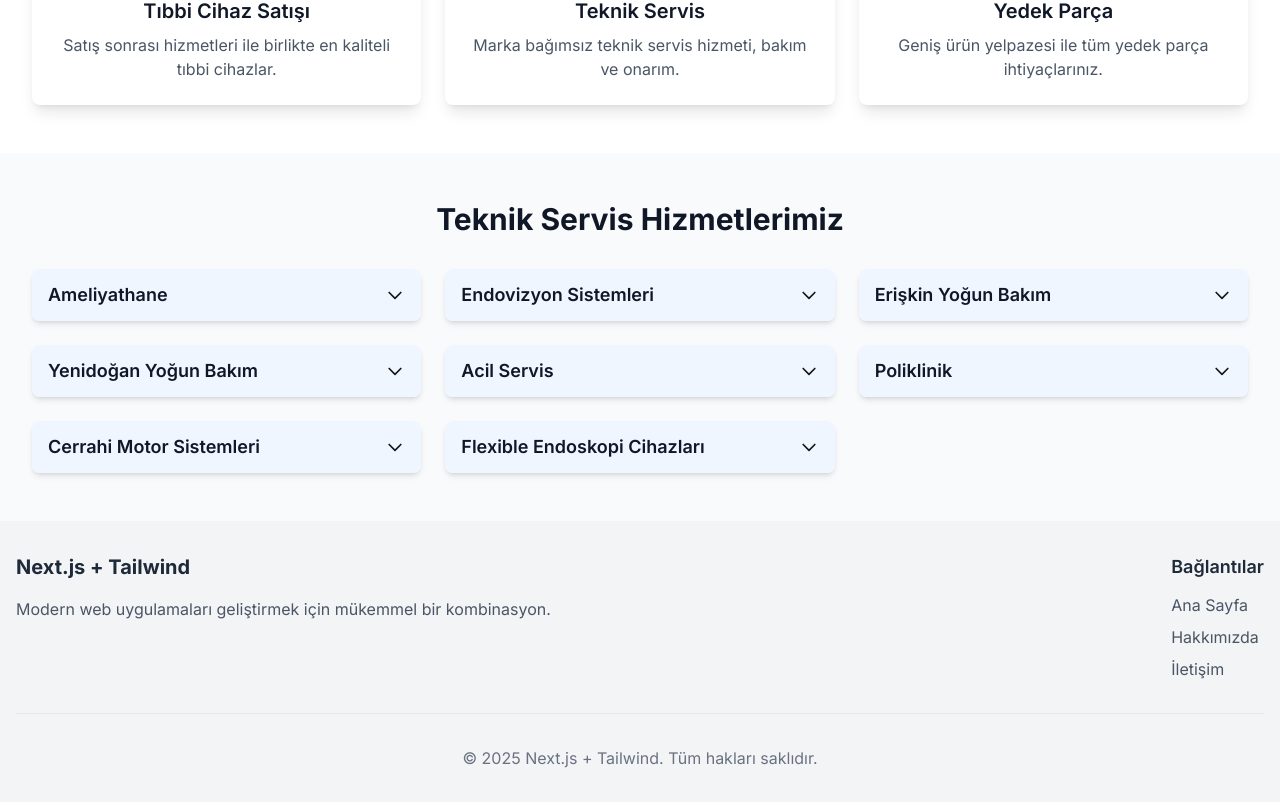
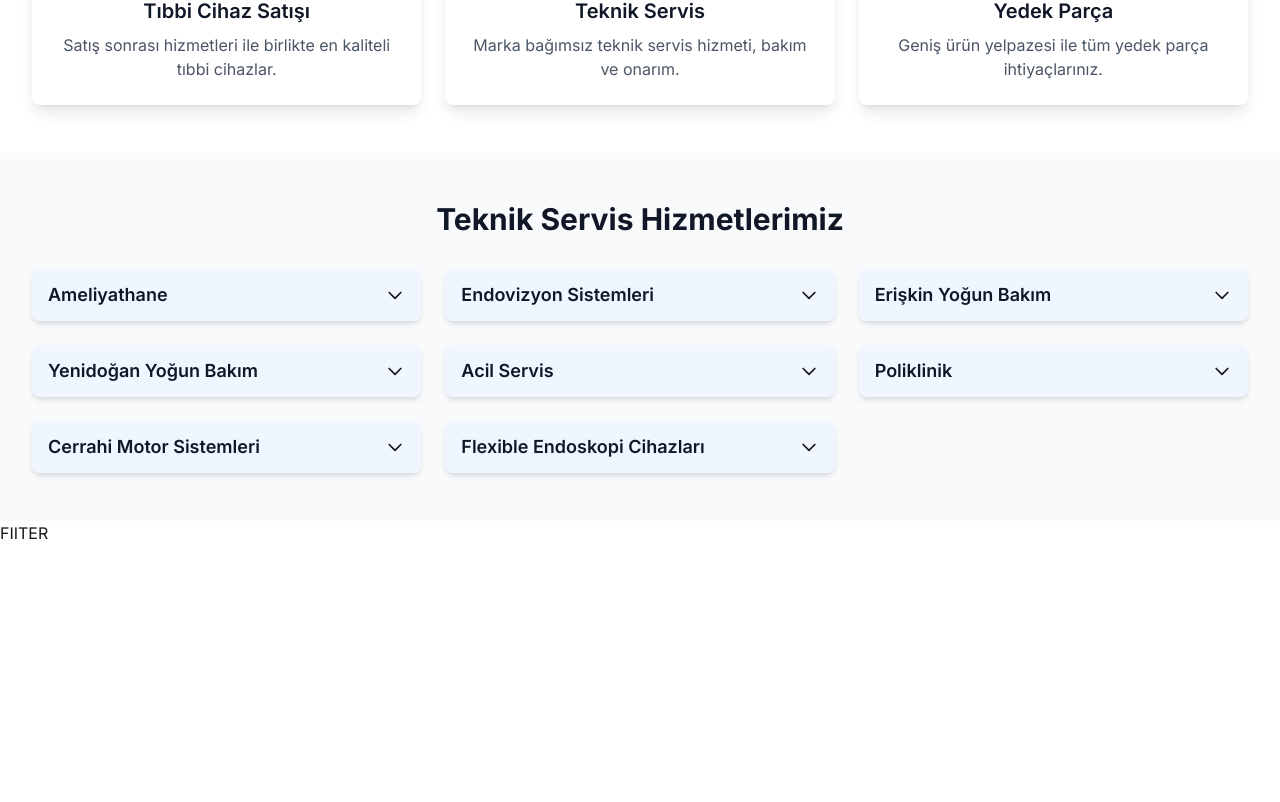
Before and after one commit to aktasevren/abel_healthcare, a Next.js app: page / in a window 1280 px wide. Shown: the part 912-1714 px from the top of the page. After the commit the page ends 1457 px from the top, so only its background shows below. Built offline with nearby package versions, Linux system fonts and the light colour scheme.

Commit message:
stabil env v2

```diff
--- a/src/app/page.tsx
+++ b/src/app/page.tsx
@@ -1,27 +1,11 @@
 'use client';
 
 import { useLanguage } from "@/context/LanguageContext";
-import Image from "next/image";
 import Slider from '@/components/Slider';
 import ServiceBlocks from '@/components/ServiceBlocks';
 import ServiceCategories from '@/components/ServiceCategories';
 
 export default function Home() {
-  const { t } = useLanguage();
-
-  // Çeviriler için LanguageContext'e yeni anahtarlar ekleyin
-  const translations = {
-    welcome: {
-      tr: 'Hoş Geldiniz',
-      en: 'Welcome',
-      ar: 'مرحبا بكم',
-    },
-    homePage: {
-      tr: 'Ana Sayfa',
-      en: 'Home Page',
-      ar: 'الصفحة الرئيسية',
-    },
-  };
 
   return (
     <main>
--- a/src/components/Footer.tsx
+++ b/src/components/Footer.tsx
@@ -1,40 +1,6 @@
 const Footer = () => {
   return (
-    <footer className="bg-gray-100 dark:bg-gray-800 text-gray-800 dark:text-white py-8">
-      <div className="container mx-auto px-4">
-        <div className="flex flex-col md:flex-row justify-between">
-          <div className="mb-6 md:mb-0">
-            <h2 className="text-xl font-bold mb-4">Next.js + Tailwind</h2>
-            <p className="text-gray-600 dark:text-gray-300">
-              Modern web uygulamaları geliştirmek için mükemmel bir kombinasyon.
-            </p>
-          </div>
-          <div>
-            <h3 className="text-lg font-semibold mb-3">Bağlantılar</h3>
-            <ul className="space-y-2">
-              <li>
-                <a href="/" className="text-gray-600 dark:text-gray-300 hover:text-gray-900 dark:hover:text-white">
-                  Ana Sayfa
-                </a>
-              </li>
-              <li>
-                <a href="/hakkimizda" className="text-gray-600 dark:text-gray-300 hover:text-gray-900 dark:hover:text-white">
-                  Hakkımızda
-                </a>
-              </li>
-              <li>
-                <a href="/iletisim" className="text-gray-600 dark:text-gray-300 hover:text-gray-900 dark:hover:text-white">
-                  İletişim
-                </a>
-              </li>
-            </ul>
-          </div>
-        </div>
-        <div className="mt-8 pt-8 border-t border-gray-200 dark:border-gray-700 text-center text-gray-500 dark:text-gray-400">
-          <p>&copy; {new Date().getFullYear()} Next.js + Tailwind. Tüm hakları saklıdır.</p>
-        </div>
-      </div>
-    </footer>
+    <footer>FIITER</footer>
   );
 };
 
--- a/src/components/Logo.tsx
+++ b/src/components/Logo.tsx
@@ -1,12 +1,17 @@
 'use client';
+
+import Image from 'next/image';
 
 const Logo = () => {
   return (
     <div>
-      <img
+      <Image
         src="/media/logo-text.png"
         alt="Logo"
+        width={200}
+        height={96}
         className="h-24 w-auto"
+        priority
       />
     </div>
   );
--- a/src/components/ServiceCategories.tsx
+++ b/src/components/ServiceCategories.tsx
@@ -103,7 +103,6 @@ const categories: Category[] = [
 
 const ServiceCategories = () => {
   const [openCategories, setOpenCategories] = useState<string[]>([]);
-  const { t } = useLanguage();
 
   const toggleCategory = (categoryId: string) => {
     setOpenCategories((prev) =>
```
